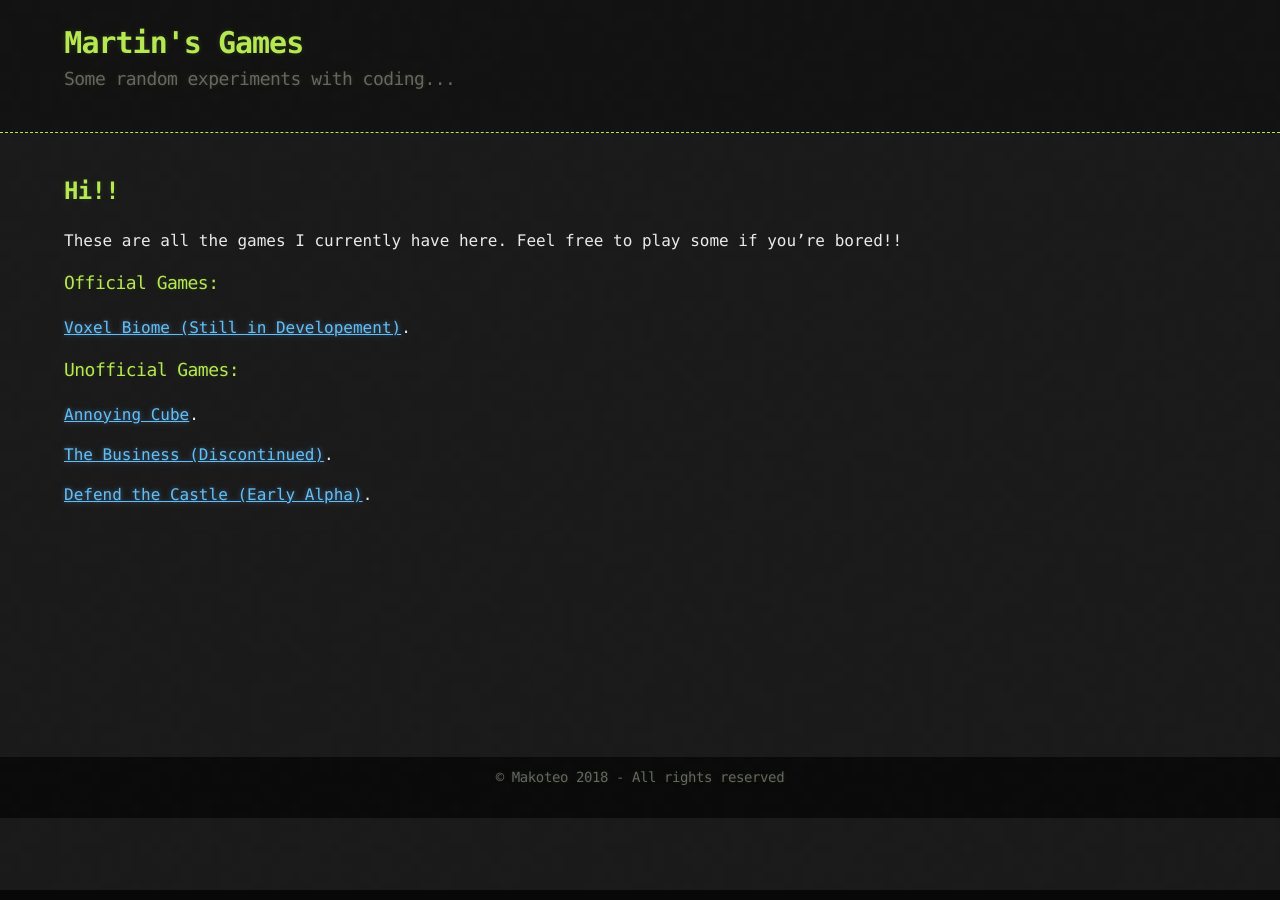
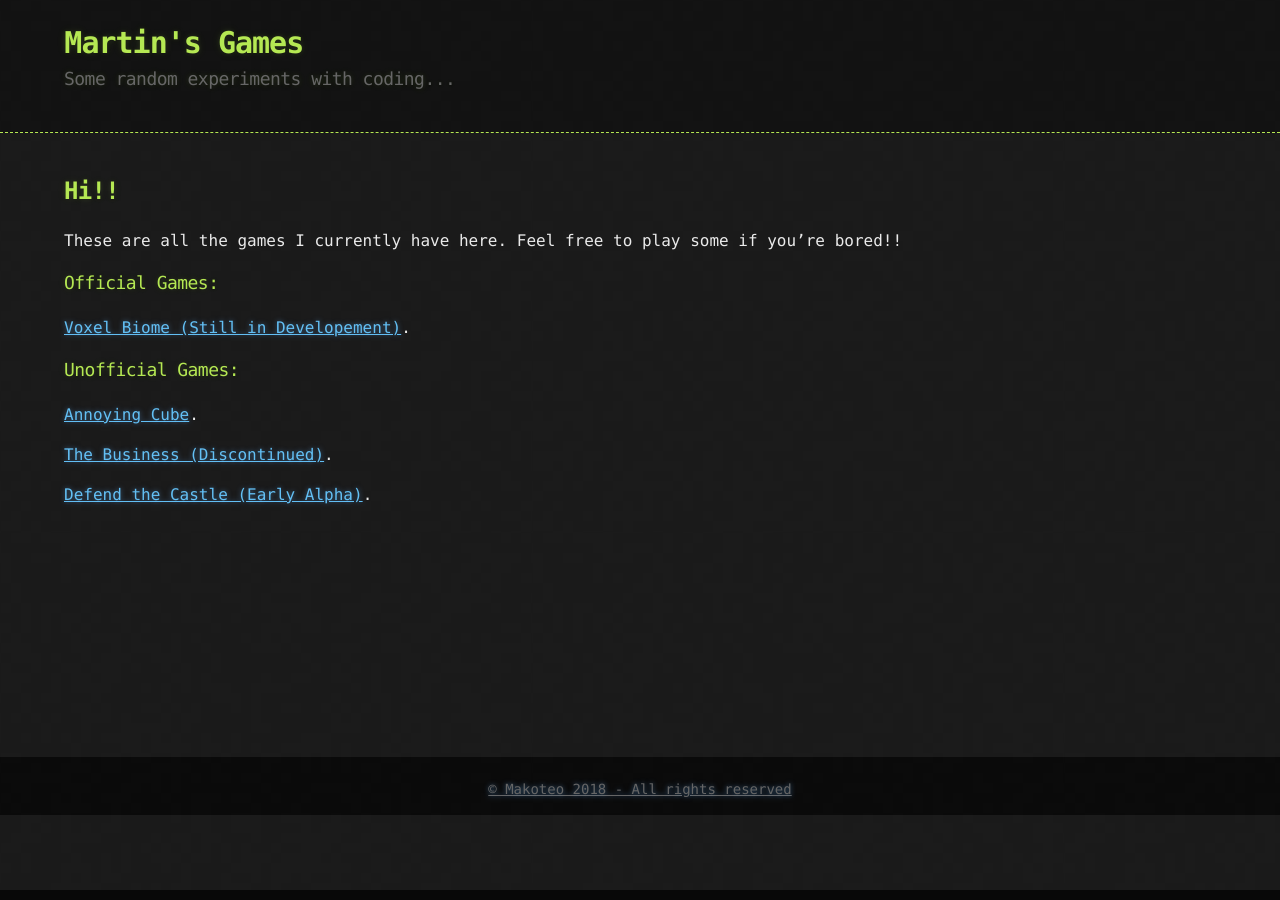
Before and after one commit to makoteo/blog, a Jekyll site: the page built from index.md, in a window 1280 px wide. Built offline with Jekyll 4.4.1, drawn with Linux system fonts in a browser that asks for light colours; our own code applies the rules of GitHub Pages for plain Markdown files.

Commit message:
MAking copyright a link?

```diff
--- a/_layouts/default.html
+++ b/_layouts/default.html
@@ -28,7 +28,7 @@
 
     </div>
 
-    <div id="foo-pop"><b> <h2>&#169 Makoteo 2018 - All rights reserved</h2></b></div>
+    <div id="foo-pop"><a href="./games/flying-cube/index.html">&#169 Makoteo 2018 - All rights reserved</h2></a></div>
     <div id="foo-boring"></div>
 
   </body>
--- a/_sass/jekyll-theme-hacker.scss
+++ b/_sass/jekyll-theme-hacker.scss
@@ -99,6 +99,12 @@ footer h2 {
 }
 
 #foo-pop h2 {
+  font-size: 14px;
+  font-weight: 300;
+  color: #666;
+}
+
+#foo-pop a {
   font-size: 14px;
   font-weight: 300;
   color: #666;
```
